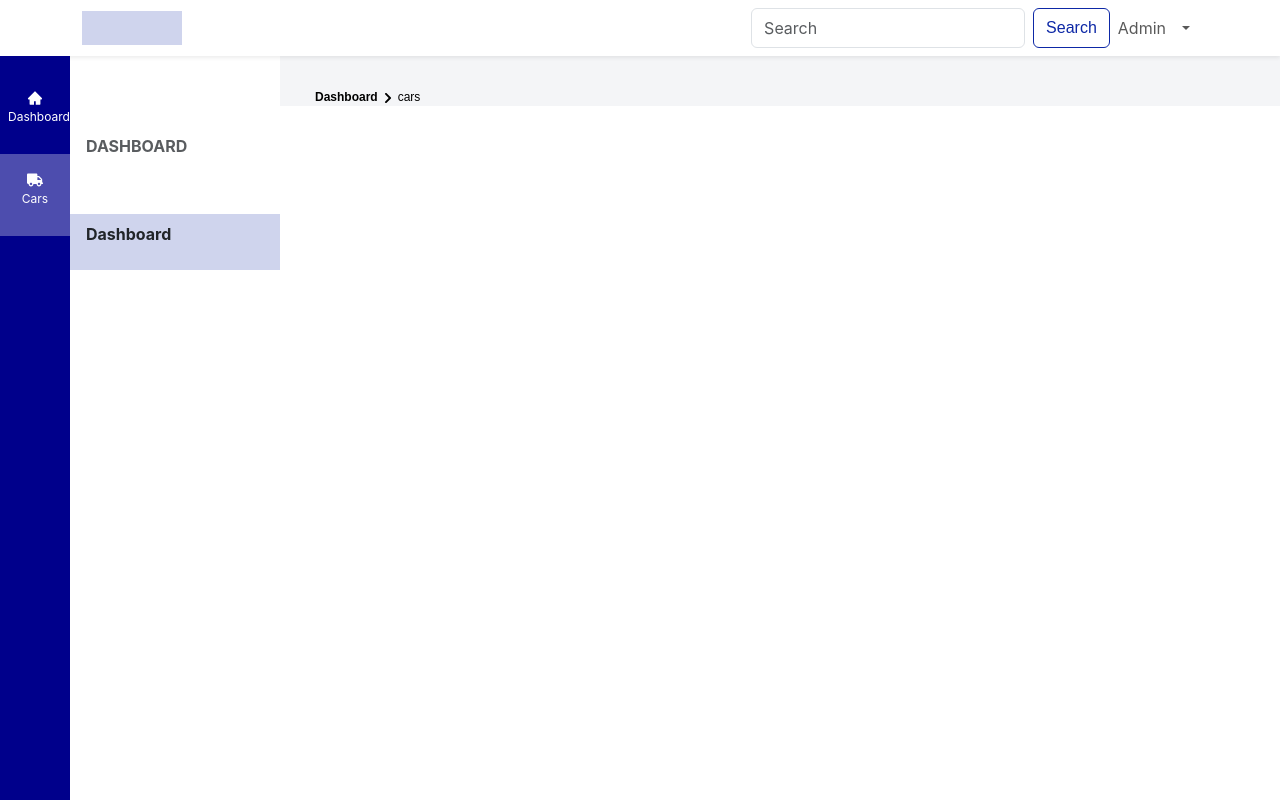
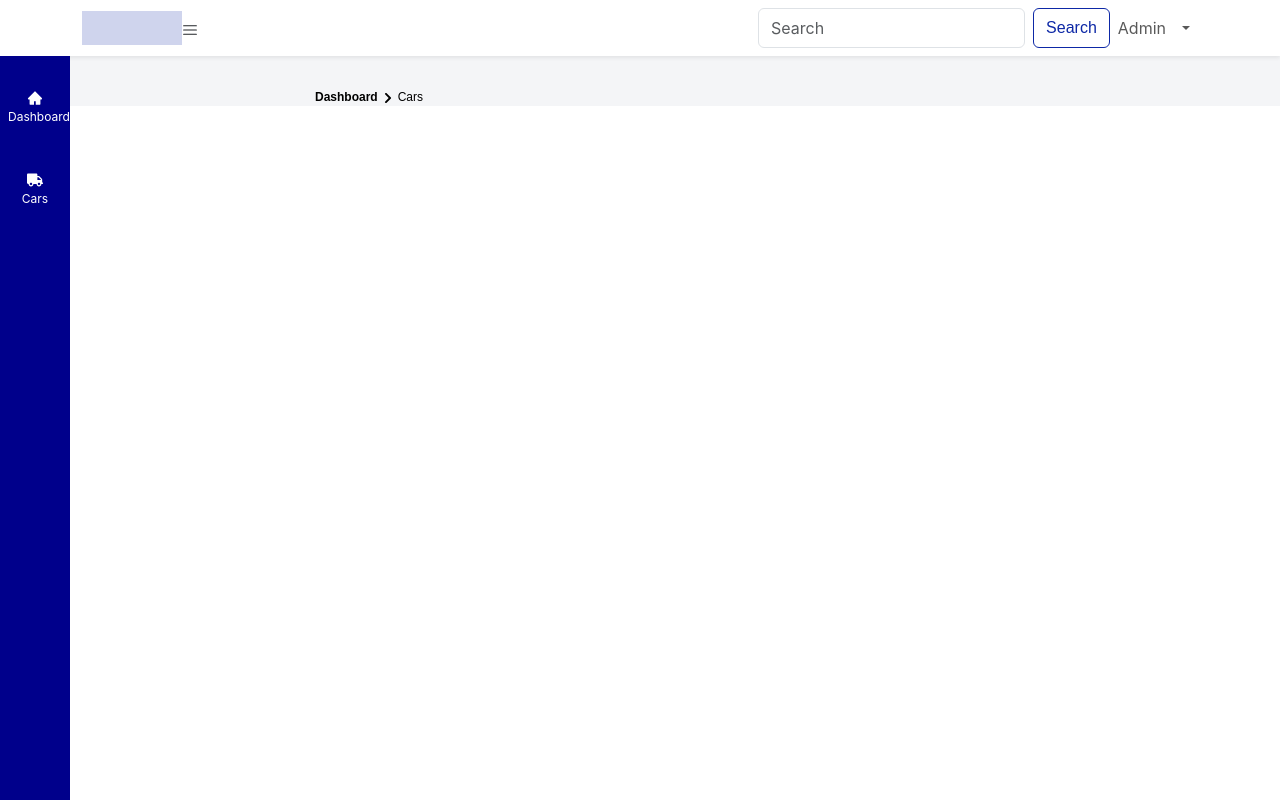
Before and after one commit to reipriantama/bcr-platinum-cms, a React (Create React App) app: page /cars in a window 1280 px wide. Built offline with nearby package versions, Linux system fonts and the light colour scheme.

Commit message:
Feature/dashboard sidebar logic (#11)
* feature: menambahkan fungsi sidebar

* Feature: membuat logic untuk sidebar

```diff
--- a/src/components/BreadcrumbsFeature/BreadcrumbsFeature.jsx
+++ b/src/components/BreadcrumbsFeature/BreadcrumbsFeature.jsx
@@ -7,6 +7,10 @@ import { Link } from "react-router-dom";
 const BreadcrumbsFeature = () => {
   const location = useLocation();
 
+  const capitalizeFirstLetter = (str) => {
+    return str.charAt(0).toUpperCase() + str.slice(1);
+  };
+
   let currentLink = "";
 
   const crumbs = location.pathname
@@ -14,6 +18,7 @@ const BreadcrumbsFeature = () => {
     .filter((crumb) => crumb !== "")
     .map((crumb) => {
       currentLink = +`/${crumb}`;
+      const capitalizedCrumb = capitalizeFirstLetter(crumb);
       return (
         <div key={crumb}>
           <Link
@@ -25,7 +30,7 @@ const BreadcrumbsFeature = () => {
               color: "inherit",
             }}
           >
-            {crumb}
+            {capitalizedCrumb}
           </Link>
         </div>
       );
--- a/src/components/Dashboard/Header/Header.jsx
+++ b/src/components/Dashboard/Header/Header.jsx
@@ -1,5 +1,5 @@
-import {React, useState} from "react";
-import { useDispatch } from "react-redux";
+import React, { useState } from "react";
+import { useDispatch, useSelector } from "react-redux";
 import Container from "react-bootstrap/Container";
 import Nav from "react-bootstrap/Nav";
 import Navbar from "react-bootstrap/Navbar";
@@ -9,11 +9,20 @@ import Button from "react-bootstrap/Button";
 import styles from "./Header.module.css";
 import { logout } from "../../../store/Auth";
 import { useNavigate, createSearchParams } from "react-router-dom";
+import { RxHamburgerMenu } from "react-icons/rx";
+import Inner from "../InnerBar/Inner";
+
 
 const Header = () => {
   const [name, setName] = useState("");
   const dispatch = useDispatch();
   const navigate = useNavigate();
+  const userEmail = useSelector((state) => state.auth.email);
+  const [isHamburgerActive, setIsHamburgerActive] = useState(false);
+
+  const toggleHamburger = () => {
+    setIsHamburgerActive(!isHamburgerActive);
+  };
 
   const handleLogout = () => {
     dispatch(logout());
@@ -36,6 +45,7 @@ const Header = () => {
 
   return (
     <Navbar expand="lg" className="fixed-top shadow-sm bg-white">
+      <div>{isHamburgerActive && <Inner hamburger={false} />} </div>
       <Container>
         <img
           className={styles.logo}
@@ -45,6 +55,19 @@ const Header = () => {
         <Navbar.Toggle aria-controls="basic-navbar-nav" />
 
         <Navbar.Collapse className="justify-content-end">
+          <div
+            className={styles.hamburgerMenu}
+            isActive={(match) => {
+              if (match) {
+                setIsHamburgerActive(true);
+              } else {
+                setIsHamburgerActive(false);
+              }
+              return match !== null;
+            }}
+          >
+            <RxHamburgerMenu onClick={toggleHamburger} />
+          </div>
           <Nav>
             <Form className="d-flex">
               <Form.Control
@@ -63,7 +86,7 @@ const Header = () => {
                 Search
               </Button>
             </Form>
-            <Nav.Link href="#link">Admin</Nav.Link>
+            <Nav.Link href="#link">{userEmail}</Nav.Link>
             <NavDropdown id="basic-nav-dropdown">
               <NavDropdown.Item
                 href="#action/3.1"
--- a/src/components/Dashboard/Header/Header.module.css
+++ b/src/components/Dashboard/Header/Header.module.css
@@ -21,3 +21,8 @@
   top: 135%;
   left: -57px !important;
 }
+
+.hamburgerMenu{
+  margin-right: 560px;
+  float: inline-end;
+}
--- a/src/components/Dashboard/Sidebar/Bar.jsx
+++ b/src/components/Dashboard/Sidebar/Bar.jsx
@@ -1,25 +1,46 @@
-import React from 'react';
+import React, { useState } from "react";
 import { NavLink } from "react-router-dom";
-import styles from './Bar.module.css';
+import styles from "./Bar.module.css";
 import * as AiIcons from "react-icons/ai";
 import * as FaIcons from "react-icons/fa";
-
+import Inner from "../../Dashboard/InnerBar/Inner";
 
 const Bar = () => {
+  const [isHomeActive, setIsHomeActive] = useState(false);
+  const [isCarActive, setIsCarActive] = useState(false);
+
+  const toggleHome = () => {
+    setIsHomeActive(!isHomeActive);
+  };
+
+  const toggleCar = () => {
+    setIsHomeActive(!isCarActive);
+  };
+
   return (
     <div className={styles.sideNav}>
+      <div>{isHomeActive && <Inner cars={false} />}</div>
       <div>
         <div className="d-flex w-100 flex-column align-items-center justify-content-center mt-3">
           <NavLink
             to="/dashboard"
-                    className="w-100 py-1"
-                    style={({ isActive }) =>
-                    isActive
-                        ? { backgroundColor: "rgba(255,255,255,0.3)" }
-                        : undefined}
+            className={`w-100 py-1`}
+            isActive={(match) => {
+              if (match) {
+                setIsHomeActive(true);
+              } else {
+                setIsHomeActive(false);
+              }
+              return match !== null;
+            }}
           >
-                    <button className="border-0 p-2 bg-transparent w-100">
-                        <AiIcons.AiFillHome color='white'/>
+            <button
+              className={`border-0 p-2 bg-transparent w-100 ${
+                isHomeActive ? "text-white" : ""
+              }`}
+              onClick={toggleHome}
+            >
+              <AiIcons.AiFillHome color="white" />
               <p className="text-white" style={{ fontSize: "0.75rem" }}>
                 Dashboard
               </p>
@@ -30,13 +51,23 @@ const Bar = () => {
           <NavLink
             to="/cars"
             className="w-100 py-1"
-                    style={({ isActive }) =>
-                    isActive
-                        ? { backgroundColor: "rgba(255,255,255,0.3)" }
-                        : undefined}>
-                    <button className="border-0 p-2 bg-transparent w-100">
-                        <FaIcons.FaTruck color='white'/>
-                        <p className="text-white " style={{ fontSize: "0.75rem" }}>
+            isActive={(match) => {
+              if (match) {
+                setIsCarActive(true);
+              } else {
+                setIsCarActive(false);
+              }
+              return match !== null;
+            }}
+          >
+            <button
+              className={`border-0 p-2 bg-transparent w-100 ${
+                isCarActive ? "text-white" : ""
+              }`}
+              onClick={toggleCar}
+            >
+              <FaIcons.FaTruck color="white" />
+              <p className="text-white" style={{ fontSize: "0.75rem" }}>
                 Cars
               </p>
             </button>
@@ -44,7 +75,7 @@ const Bar = () => {
         </div>
       </div>
     </div>
-  )
-}
+  );
+};
 
-export default Bar
+export default Bar;
--- a/src/components/Dashboard/Sidebar/Bar.module.css
+++ b/src/components/Dashboard/Sidebar/Bar.module.css
@@ -1,7 +1,14 @@
 .sideNav {
-    position: fixed;
-    background-color: darkblue;
-    height: 100vh;
-    width: 70px;
-    z-index: 1050;
+  position: fixed;
+  background-color: darkblue;
+  height: 100vh;
+  width: 70px;
+  z-index: 1050;
 }
+
+.innerBackground {
+  width: 220px;
+  height: 500px;
+  margin-left: 200px;
+  background-color: white;
+}
--- a/src/components/TableFeature/TableFeature.module.css
+++ b/src/components/TableFeature/TableFeature.module.css
@@ -1,5 +1,5 @@
 .tableContainer {
-  margin-top: 178px;
+  margin-top: 80px;
   margin-left: 320px;
   margin-bottom: 49px;
   color: var(--neutral-01, #000);
@@ -35,19 +35,14 @@
   border-color: black !important;
 }
 
-.tableContainer .react-bootstrap-table .table tbody tr:first-child {
-  background-color: aquamarine !important; /* Ganti dengan warna latar yang Anda inginkan */
-  color: black !important; /* Ganti dengan warna teks yang Anda inginkan */
-}
-
 thead {
-  background: #CFD4ED !important;
+  background: #cfd4ed !important;
 }
 
 :global(.table) {
   --bs-table-bg: none;
 }
 
-td{
+td {
   --bs-table-bg-type: var(--bs-table-striped-bg);
 }
--- a/src/pages/Base/index.jsx
+++ b/src/pages/Base/index.jsx
@@ -3,13 +3,13 @@ import { Outlet } from "react-router";
 import Header from "../../components/Dashboard/Header/Header";
 import BreadcrumbsFeature from "../../components/BreadcrumbsFeature/BreadcrumbsFeature";
 import Bar from "../../components/Dashboard/Sidebar/Bar";
-import Inner from "../../components/Dashboard/InnerBar/Inner";
+// import Inner from "../../components/Dashboard/InnerBar/Inner";
 
 const Base = () => {
   return (
     <div data-testid="base" style={{ background: "#F4F5F7" }}>
       <Bar />
-      <Inner/>
+      {/* <Inner/> */}
       <Header />
       <BreadcrumbsFeature />
       <Outlet />
--- a/src/store/Auth/index.js
+++ b/src/store/Auth/index.js
@@ -1,12 +1,13 @@
 import { createSlice } from "@reduxjs/toolkit";
 
+const storedDefaultEmailText =
+  localStorage.getItem("defaultEmailText") || "Admin";
+
 const initialState = {
-  email: "",
+  email: storedDefaultEmailText,
   role: "",
-  token: localStorage.getItem('token')
-  ? localStorage.getItem('token')
-  : ""
-
+  token: localStorage.getItem("token") ? localStorage.getItem("token") : "",
+  defaultEmailText: storedDefaultEmailText,
 };
 
 const auth = createSlice({
@@ -21,6 +22,7 @@ const auth = createSlice({
       state.token = access_token;
 
       localStorage.setItem("token", access_token);
+      localStorage.setItem("defaultEmailText", email)
     },
     logout: (state) => {
       state.emailAddress = "";
```
Also changed, not shown: src/store/SideBar/index.js (added). Lines whose indentation alone changed are shown as unchanged.
